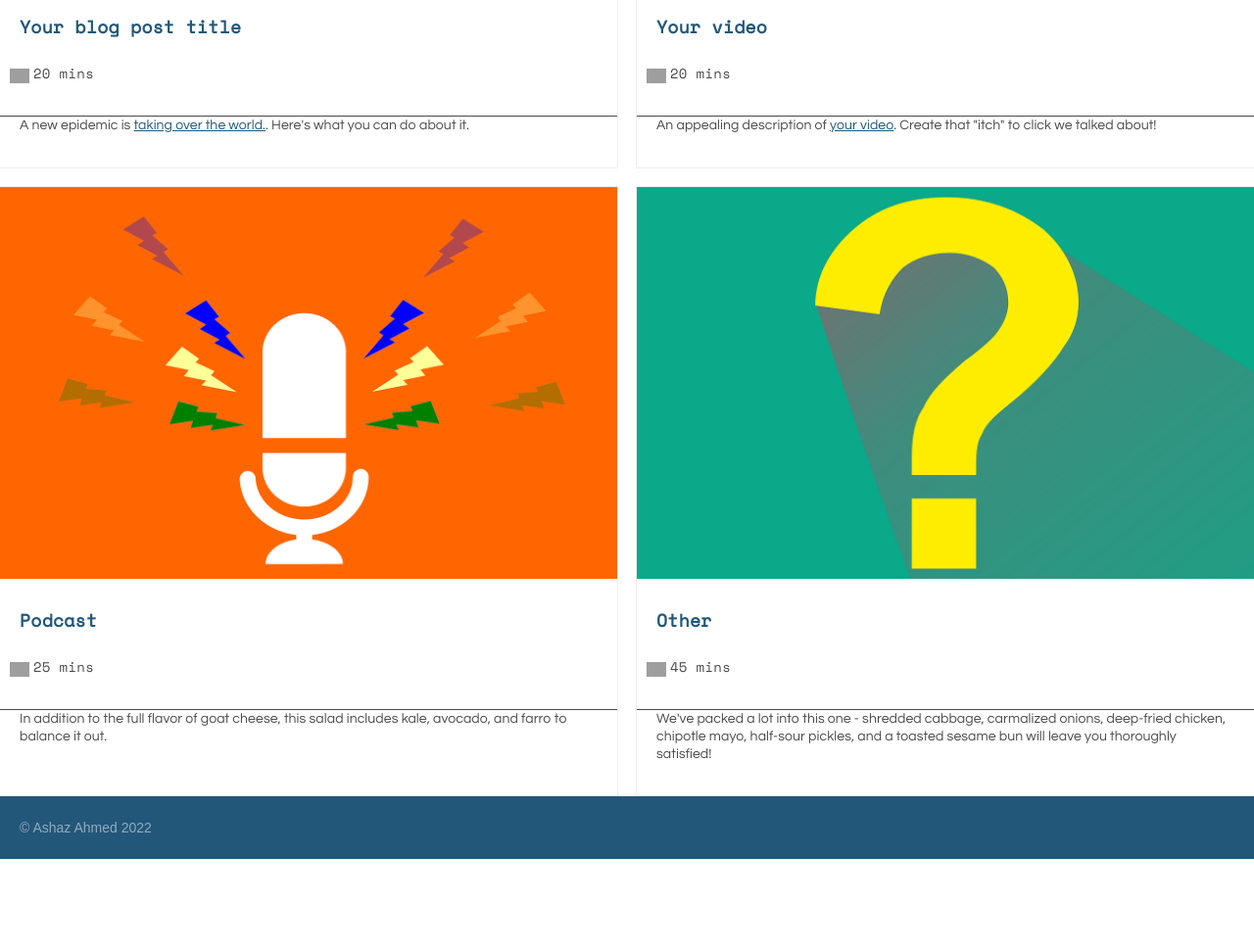
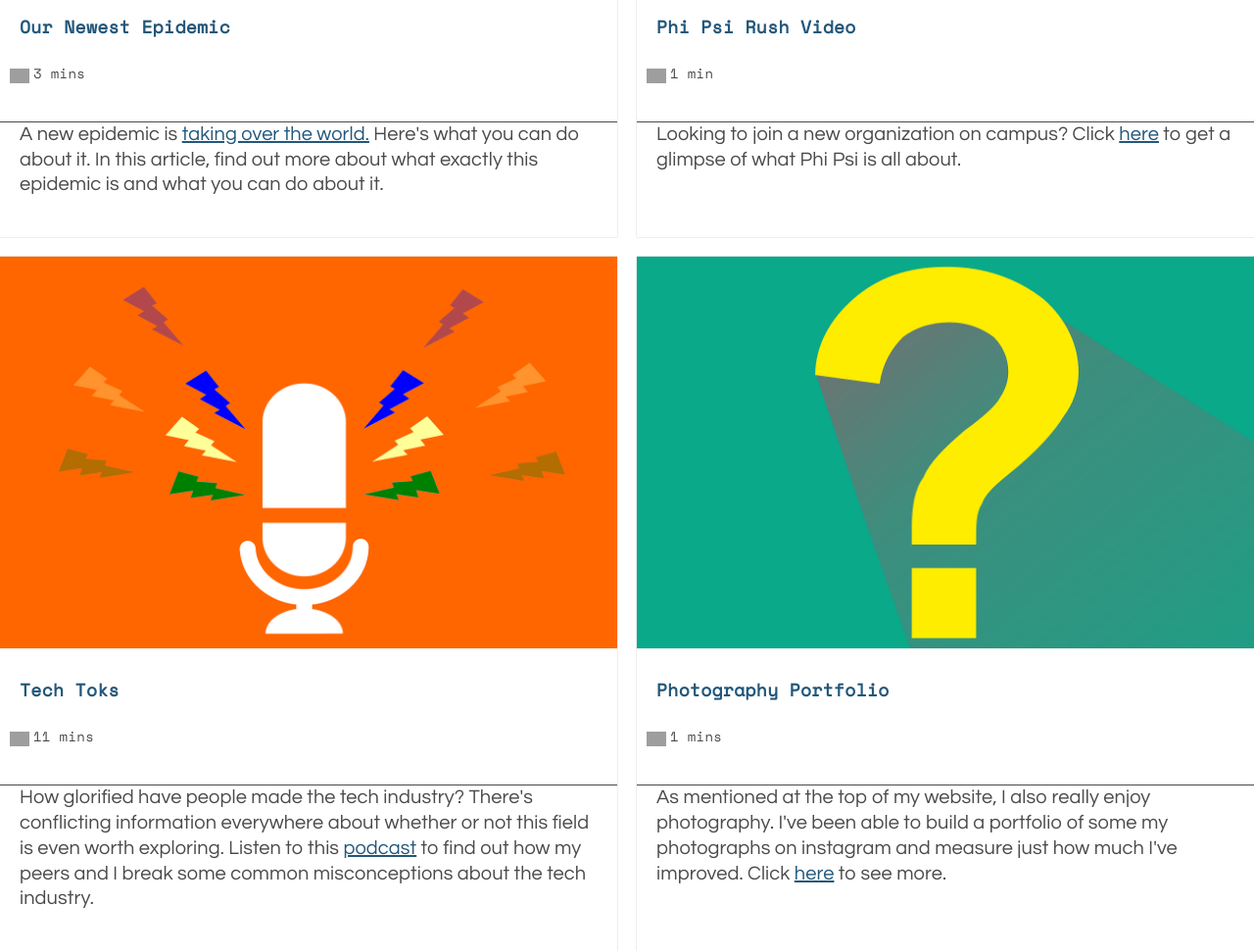
Before and after one commit to ashaza13/ashaza13.github.io, a plain HTML site: page index.html in a window 1280 px wide. Shown: the part 1259-2230 px from the top of the page at 98% size. Before the commit the page ends 2136 px from the top, so only its background shows below. Drawn offline with nearby package versions, Linux system fonts and the light colour scheme; grey boxes are pictures that could not be loaded.

Commit message:
Finalized website

```diff
--- a/css/style.css
+++ b/css/style.css
@@ -123,7 +123,7 @@ img {
 
 .description {
   font-family: 'Questrial', sans-serif;
-  font-size: 14px;
+  font-size: 20px;
   font-weight: 300;
   line-height: 1.29;
   letter-spacing: 0.1px;
--- a/index.html
+++ b/index.html
@@ -18,7 +18,7 @@
       <header>
         <div class="wrapper">
   <h1>Ashaz Ahmed</h1>
-    <p class="bio">I'm a Computer Science major who enjoys running and working out. This site collects some of my digital media-related coursework.
+    <p class="bio">I'm a Computer Science major who enjoys running, working out, and photography. This site collects some of my digital media-related coursework.
     </p>
   <div class="buttonBox">
     <a class="myButton" href="#projects">Go</a>
@@ -29,33 +29,31 @@
       <main id="projects">
         <div class="project">
           <img src="images/blog.png" />
-          <h2>Your blog post title</h2>
+          <h2>Our Newest Epidemic</h2>
           <img src="https://content.codecademy.com/courses/learn-css-grid/lesson-ii/time.svg" class="time" />
-          <p class="mins">20 mins</p>
-          <p class="description">A new epidemic is <a href="https://medium.com/@ashaza/our-newest-epidemic-b0f12cb04c6">taking over the world.</a>. Here's what you can do about it.</p>
+          <p class="mins">3 mins</p>
+          <p class="description">A new epidemic is <a href="https://medium.com/@ashaza/our-newest-epidemic-b0f12cb04c6">taking over the world.</a> Here's what you can do about it. In this article, find out more about what exactly this epidemic is and what you can do about it.</p>
         </div>
         <div class="project">
           <img src="images/video.png" />
-          <h2>Your video</h2>
+          <h2>Phi Psi Rush Video</h2>
           <img src="https://content.codecademy.com/courses/learn-css-grid/lesson-ii/time.svg" class="time" />
-          <p class="mins">20 mins</p>
-          <p class="description">An appealing description of <a href="linktoyourvideo.com">your video</a>. Create that "itch" to click we talked about!</p>
+          <p class="mins">1 min</p>
+          <p class="description">Looking to join a new organization on campus? Click <a href="https://www.youtube.com/watch?v=cPo4MY0YK-Y">here</a> to get a glimpse of what Phi Psi is all about.</p>
         </div>
         <div class="project">
           <img src="images/podcast.png" />
-          <h2>Podcast</h2>
+          <h2>Tech Toks</h2>
           <img src="https://content.codecademy.com/courses/learn-css-grid/lesson-ii/time.svg" class="time" />
-          <p class="mins">25 mins</p>
-          <p class="description">
-            In addition to the full flavor of goat cheese, this salad includes kale, avocado, and farro to balance it out.</p>
+          <p class="mins">11 mins</p>
+          <p class="description">How glorified have people made the tech industry? There's conflicting information everywhere about whether or not this field is even worth exploring. Listen to this <a href="https://soundcloud.com/tech-toks-pod/franks-advice">podcast</a> to find out how my peers and I break some common misconceptions about the tech industry.</p>
         </div>
         <div class="project">
           <img src="images/other.png" />
-          <h2>Other</h2>
+          <h2>Photography Portfolio</h2>
           <img src="https://content.codecademy.com/courses/learn-css-grid/lesson-ii/time.svg" class="time" />
-          <p class="mins">45 mins</p>
-          <p class="description">
-            We've packed a lot into this one - shredded cabbage, carmalized onions, deep-fried chicken, chipotle mayo, half-sour pickles, and a toasted sesame bun will leave you thoroughly satisfied!</p>
+          <p class="mins">1 mins</p>
+          <p class="description">As mentioned at the top of my website, I also really enjoy photography. I've been able to build a portfolio of some my photographs on instagram and measure just how much I've improved. Click <a href="https://soundcloud.com/tech-toks-pod/franks-advice">here</a> to see more.</p>
         </div>
       </main>
 
```
Also changed, not shown: 1 other file.
